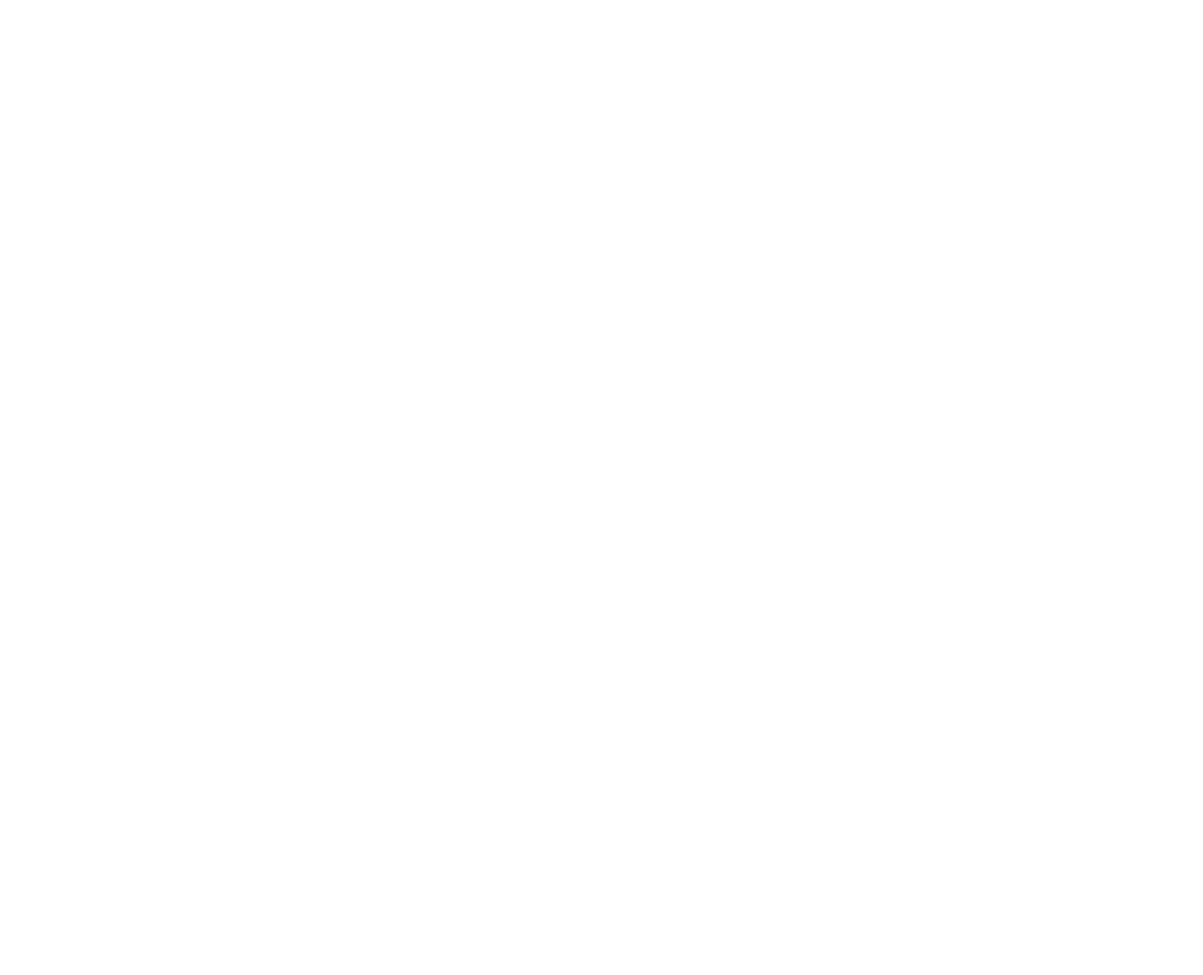
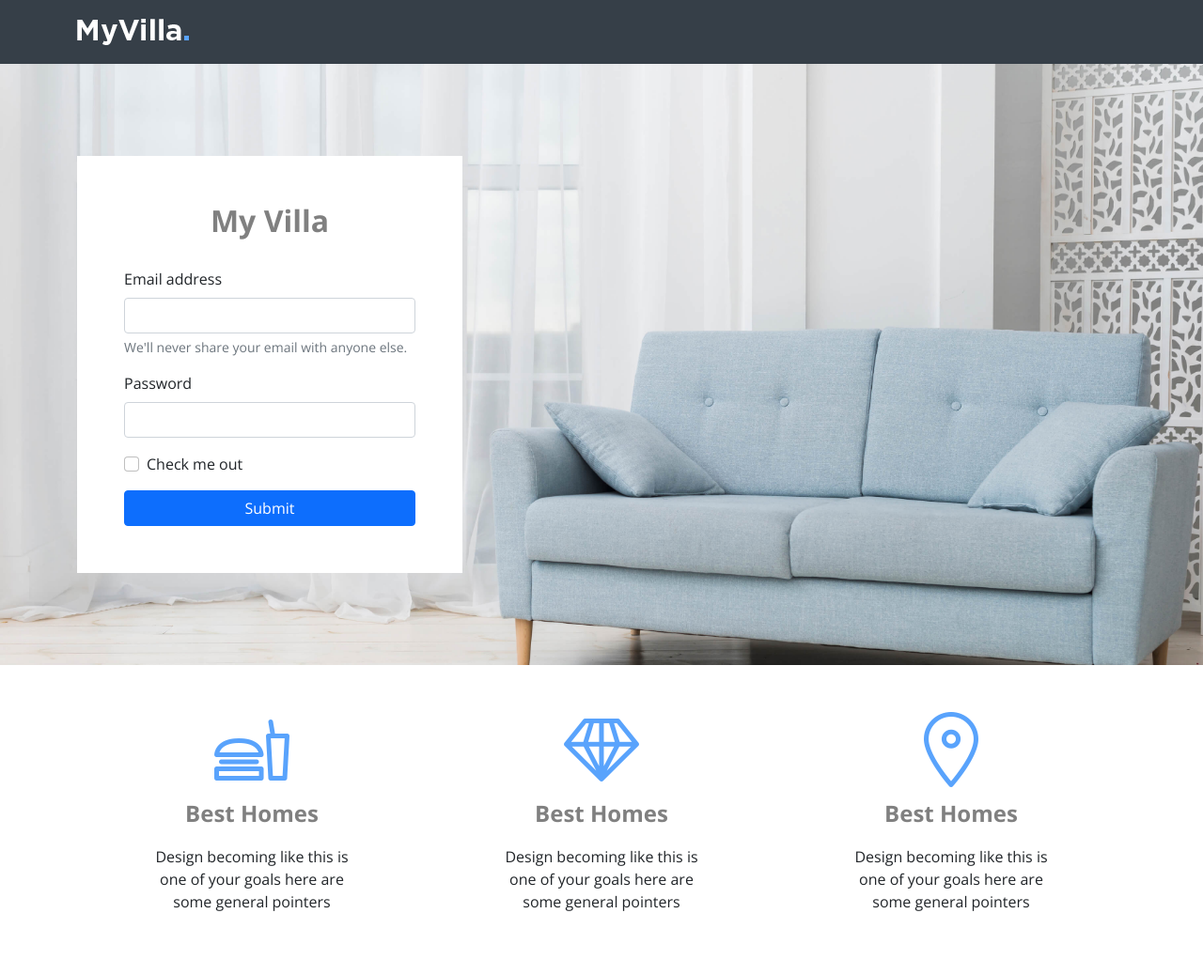
Before and after one commit to nattapon04/Landing-page-CSS-HTML-practice, a website: page index.html in a window 1280 px wide. Shown: the whole page at 94% size. Before the commit the page ends 800 px from the top, so only its background shows below. Drawn offline with nearby package versions, Linux system fonts and the light colour scheme.

Commit message:
add header section

```diff
--- a/css/main.css
+++ b/css/main.css
@@ -3,3 +3,71 @@
 body{
     font-family: "Open Sans", sans-serif !important;
 }
+
+.my-nev{
+    padding: 20px 0;
+    background-color: rgb(54, 63, 72);
+}
+
+.cover{
+    background-image: url("/images/room.jpg");
+    width: 100%;
+    height: 80vh;
+    background-size: cover;
+    background-position: center;
+}
+
+.my-form{
+    background-color: white;
+    padding: 50px 50px 50px;
+    width: 410px;
+}
+
+.my-form h2{
+    text-align: center;
+    margin-bottom: 30px;
+    color:rgb(128, 128, 128);
+    font-weight: bold;
+}
+
+.cover .container{
+    display: flex;
+    align-items: center;
+    justify-content: flex-start;
+    height: 100%;
+}
+
+.cover .my-form .btn{
+    width: 100%;
+}
+
+.benefit{
+    padding:50px 0;
+}
+
+.flex{
+    display: flex;
+    justify-content: space-around;
+    align-items: center;
+}
+
+.flex-item{
+    flex: 1;
+    display: flex;
+    align-items: center;
+    flex-direction: column;
+}
+
+.flex-item img{
+    margin-bottom: 10px;
+}
+
+.T1{
+    font-size: 24px;
+    color: rgb(128, 128, 128);
+    font-weight: bold;
+}
+
+.T2{
+    text-align: center;
+}
--- a/index.html
+++ b/index.html
@@ -0,0 +1,78 @@
+<!DOCTYPE html>
+<html>
+    <head>
+        <meta charset="utf-8">
+        <title>My Villa</title>
+        <link href="https://cdn.jsdelivr.net/npm/bootstrap@5.0.1/dist/css/bootstrap.min.css"
+        rel="stylesheet"
+        integrity="sha384-+0n0xVW2eSR5OomGNYDnhzAbDsOXxcvSN1TPprVMTNDbiYZCxYbOOl7+AMvyTG2x"
+        crossorigin="anonymous">
+        <link rel="stylesheet"  href="css/main.css" />
+    </head>
+    <body>
+
+        <section>
+            <nav class="my-nev">
+                <div class="container">
+                    <img src="images/MyVilla.png" alt="" />
+                </div>
+            </nav>
+        </section>
+
+        <section class="cover">
+            <div class="container">
+                <form class="my-form">
+                    <h2>
+                        My Villa
+                    </h2>
+                    <div class="mb-3">
+                      <label for="exampleInputEmail1" class="form-label">Email address</label>
+                      <input type="email" class="form-control" id="exampleInputEmail1" aria-describedby="emailHelp">
+                      <div id="emailHelp" class="form-text">We'll never share your email with anyone else.</div>
+                    </div>
+                    <div class="mb-3">
+                      <label for="exampleInputPassword1" class="form-label">Password</label>
+                      <input type="password" class="form-control" id="exampleInputPassword1">
+                    </div>
+                    <div class="mb-3 form-check">
+                      <input type="checkbox" class="form-check-input" id="exampleCheck1">
+                      <label class="form-check-label" for="exampleCheck1">Check me out</label>
+                    </div>
+                    <button type="submit" class="btn btn-primary">Submit</button>
+                  </form>
+            </div>
+        </section>
+
+        <section class="benefit">
+            <div class="container flex">
+                <div class="flex-item">
+                    <img src="/images/2.original.png" alt="Best Homes" />
+                    <p class="T1">Best Homes</p>
+                    <p class="T2">
+                        Design becoming like this is<br/>
+                        one of your goals here are<br/>
+                        some general pointers
+                    </p>
+                </div>
+                <div class="flex-item">
+                    <img src="/images/1.original.png" alt="Best Homes" />
+                    <p class="T1">Best Homes</p>
+                    <p class="T2">
+                        Design becoming like this is<br/>
+                        one of your goals here are<br/>
+                        some general pointers
+                    </p>
+                </div>
+                <div class="flex-item">
+                    <img src="/images/3.original.png" alt="Best Homes" />
+                    <p class="T1">Best Homes</p>
+                    <p class="T2">
+                        Design becoming like this is<br/>
+                        one of your goals here are<br/>
+                        some general pointers
+                    </p>
+                </div>
+            </div>
+        </section>
+    </body>
+</html>
--- a/js/main.js
+++ /dev/null
@@ -1,4 +0,0 @@
-print("test")
-print("test")
-print("test")
-print("test")
```
